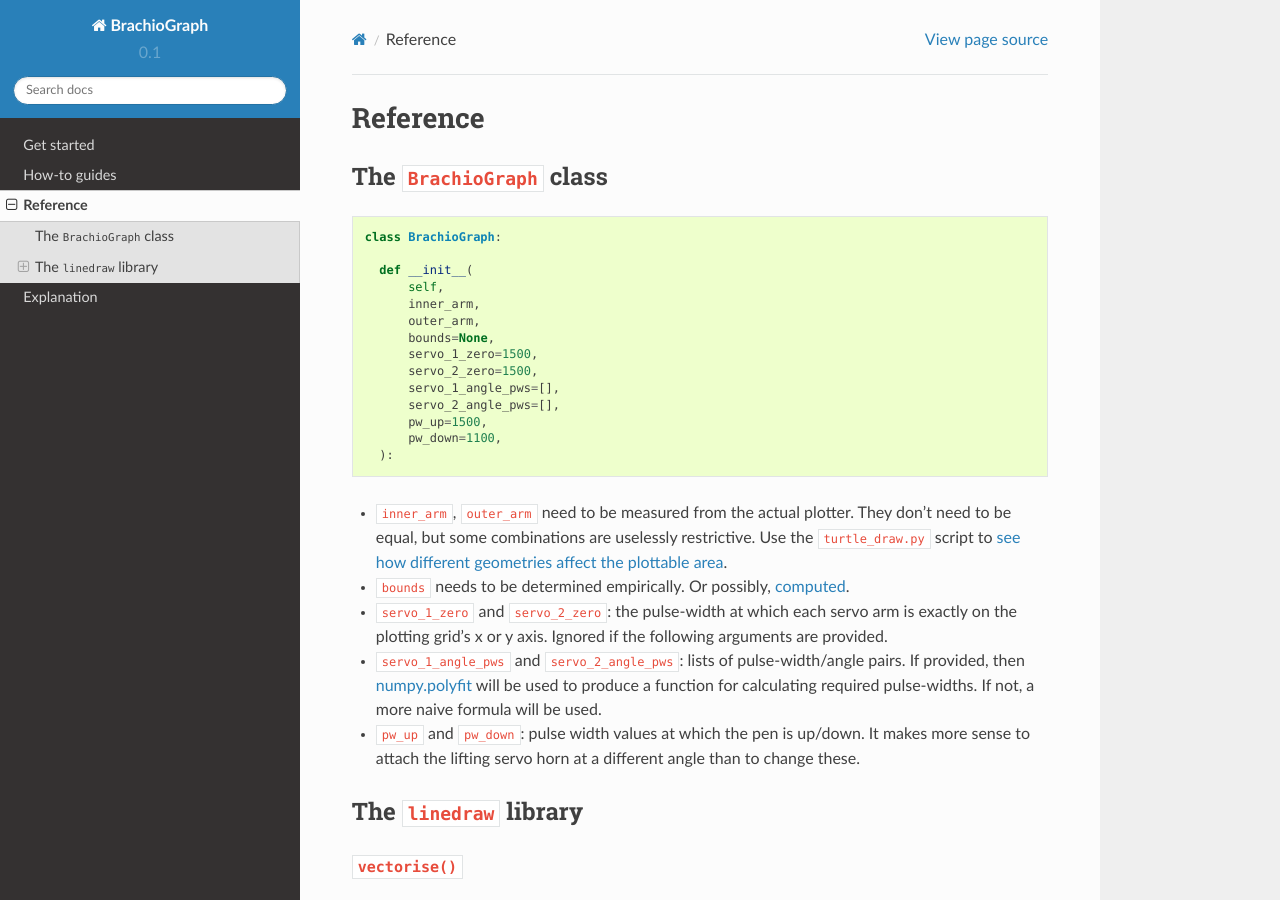
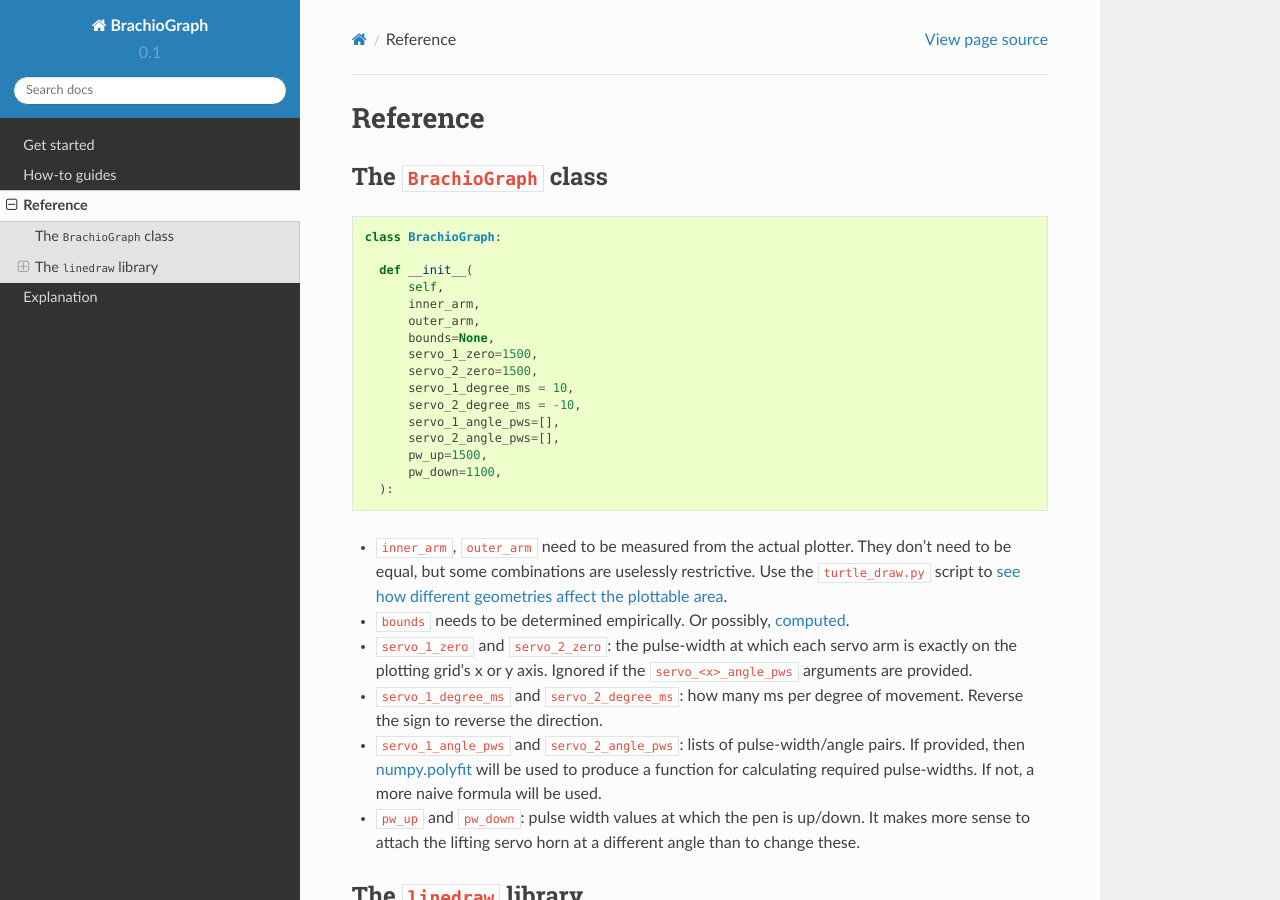
Before and after one commit to evildmp/BrachioGraph, a Sphinx documentation site: the page built from docs/reference.rst, in a window 1280 px wide and 900 px high. Built offline with Sphinx 7.4.7 and the Read the Docs theme 2.0.0, drawn with Linux system fonts in a browser that asks for light colours.

Commit message:
Added note on servo_1_degree_ms to docs

```diff
--- a/docs/reference.rst
+++ b/docs/reference.rst
@@ -15,6 +15,8 @@
           bounds=None,
           servo_1_zero=1500,
           servo_2_zero=1500,
+          servo_1_degree_ms = 10,
+          servo_2_degree_ms = -10,
           servo_1_angle_pws=[],
           servo_2_angle_pws=[],
           pw_up=1500,
@@ -28,7 +30,9 @@
   <https://math.stackexchange.com/questions/3293200/how-can-i-calculate-the-area-reachable-by-the-tip-of-an-articulated-
   arm#comment6773872_3293200>`_.
 * ``servo_1_zero`` and ``servo_2_zero``: the pulse-width at which each servo arm is exactly on the plotting grid's x
-  or y axis. Ignored if the following arguments are provided.
+  or y axis. Ignored if the ``servo_<x>_angle_pws`` arguments are provided.
+* ``servo_1_degree_ms`` and ``servo_2_degree_ms``: how many ms per degree of movement. Reverse the sign to reverse the
+  direction.
 * ``servo_1_angle_pws`` and ``servo_2_angle_pws``: lists of pulse-width/angle pairs. If provided, then
   :ref:`numpy.polyfit <polyfit>` will be used to produce a function for calculating required pulse-widths. If not, a
   more naive formula will be used.
```
